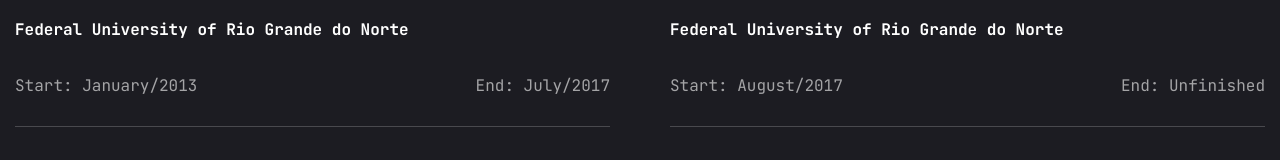
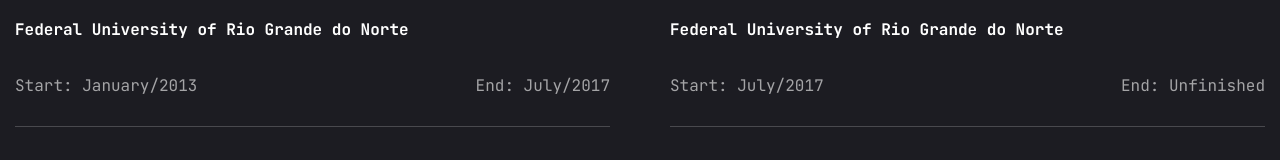
Before and after one commit to JeffersonCanuto/jefferson-portfolio, a Next.js app: page /education in a window 1280 px wide. Shown: the part 370-530 px from the top of the page. Built offline with nearby package versions, Linux system fonts and the light colour scheme.

Commit message:
chore: update education details

```diff
--- a/src/app/education/page.jsx
+++ b/src/app/education/page.jsx
@@ -21,7 +21,7 @@
         index: "02",
         course: "Baccalaureate in Telecommunications Engineering",
         university: "Federal University of Rio Grande do Norte",
-        start: "August/2017",
+        start: "July/2017",
         end: "Unfinished"
     }
 ]
```
